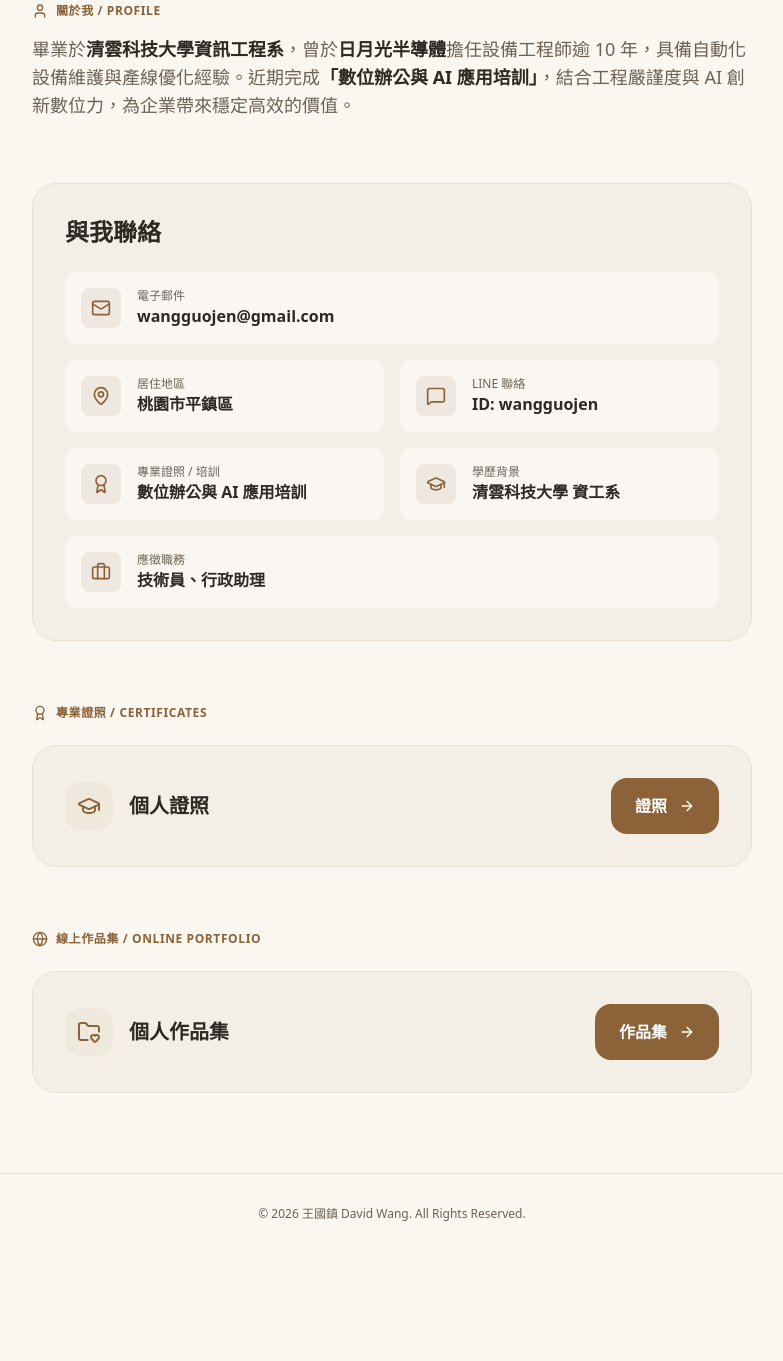
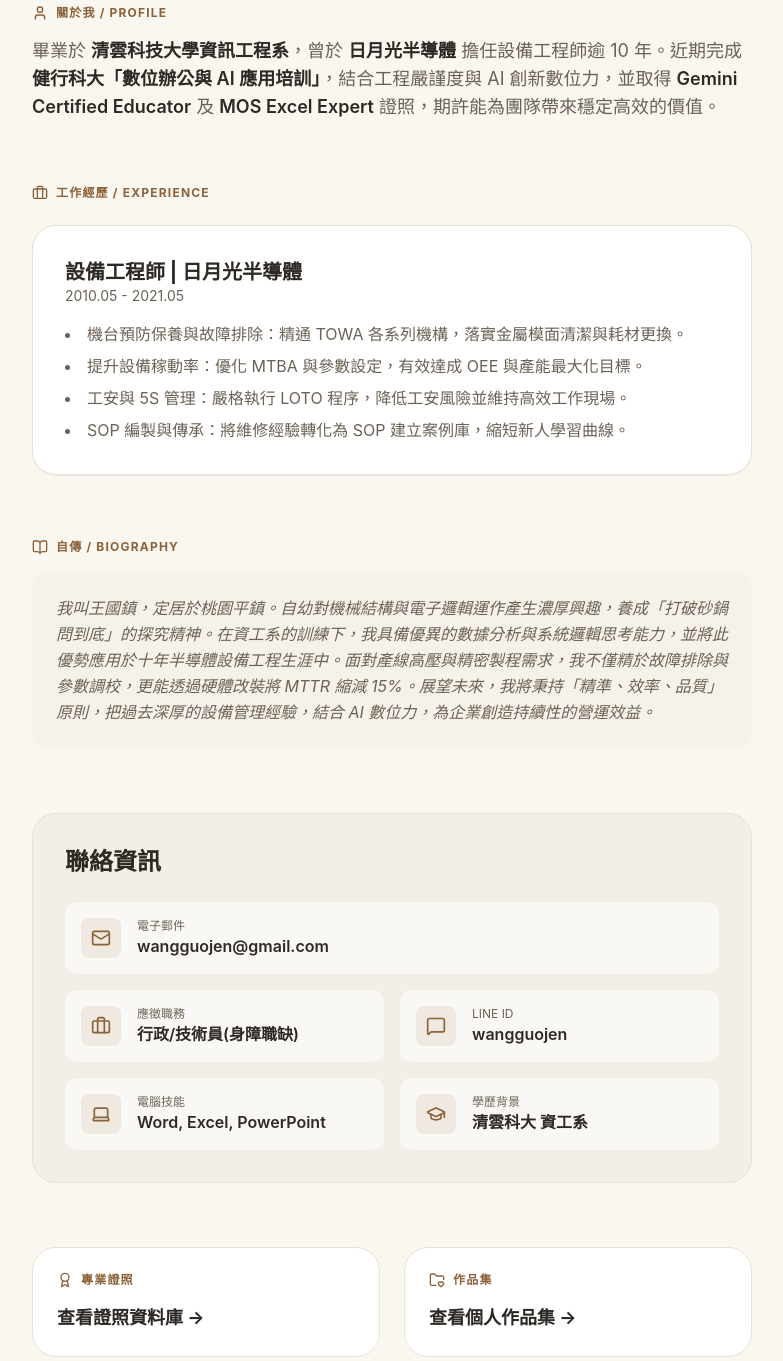
Before and after one commit to wangguojen-alt/pop, a plain HTML site: page index.html in a window 1280 px wide. Shown: the part 366-1727 px from the top of the page, without its empty margins (248-1031 px from the left). Before the commit the page ends 1620 px from the top, so only its background shows below. Drawn offline with nearby package versions, Linux system fonts and the light colour scheme.

Commit message:
Update index.html

```diff
--- a/index.html
+++ b/index.html
@@ -20,7 +20,7 @@
                         }
                     },
                     fontFamily: {
-                        sans: ['system-ui', '-apple-system', 'BlinkMacSystemFont', 'Segoe UI', 'Roboto', 'Helvetica Neue', 'Arial', 'sans-serif'],
+                        sans: ['Inter', 'system-ui', '-apple-system', 'sans-serif'],
                     }
                 }
             }
@@ -40,15 +40,15 @@
         <header class="flex flex-col gap-6">
             <div class="flex flex-col-reverse sm:flex-row justify-between items-start sm:items-center gap-6 pb-6 border-b border-[#E9E1D3]">
                 <div class="flex flex-col gap-2">
-                    <h1 class="text-3xl md:text-5xl font-extrabold tracking-tight">王國鎮</h1>
+                    <h1 class="text-4xl md:text-5xl font-extrabold tracking-tight text-brand-darkText">王國鎮</h1>
                     <p class="text-brand-accent font-semibold text-xl">David Wang</p>
-                    <div class="inline-flex items-center gap-2 mt-2 px-3 py-1 bg-brand-creamCard text-brand-accent text-xs font-semibold rounded-full w-fit border border-[#E2D8C5]">
-                        <i data-lucide="shield-check" class="w-3.5 h-3.5"></i> 設備管理 & AI 跨界專才
+                    <div class="inline-flex items-center gap-2 mt-2 px-3 py-1 bg-brand-creamCard text-brand-accent text-sm font-semibold rounded-full w-fit border border-[#E2D8C5]">
+                        <i data-lucide="shield-check" class="w-4 h-4"></i> 設備管理 & AI 跨界專才
                     </div>
                 </div>
                 <div class="relative flex-shrink-0 self-center sm:self-auto">
-                    <img src="image/AA001.jpg" id="profile-img" onerror="handleImageError(this)" class="w-28 h-28 md:w-32 md:h-32 object-cover rounded-2xl border-4 border-brand-accent/20 hover:border-brand-accent shadow-md transition duration-300 hover:scale-105" alt="王國鎮 David">
-                    <div id="avatar-fallback" class="hidden w-28 h-28 md:w-32 md:h-32 rounded-2xl bg-brand-accent flex flex-col items-center justify-center text-white text-3xl font-bold shadow-md">
+                    <img src="image/AA001.jpg" id="profile-img" onerror="handleImageError(this)" class="w-32 h-32 object-cover rounded-2xl border-4 border-brand-accent/20 shadow-md transition duration-300 hover:scale-105" alt="王國鎮 David">
+                    <div id="avatar-fallback" class="hidden w-32 h-32 rounded-2xl bg-brand-accent items-center justify-center text-white text-3xl font-bold shadow-md">
                         <span>國鎮</span>
                     </div>
                 </div>
@@ -62,49 +62,67 @@
 
         <!-- 2. 關於我 -->
         <section class="flex flex-col gap-4">
-            <h2 class="text-xs font-semibold tracking-wider uppercase text-brand-accent flex items-center gap-2">
+            <h2 class="text-xs font-bold tracking-widest uppercase text-brand-accent flex items-center gap-2">
                 <i data-lucide="user" class="w-4 h-4"></i> 關於我 / Profile
             </h2>
             <div class="text-base md:text-lg leading-relaxed text-brand-mutedText">
-                <p>畢業於<span class="text-brand-darkText font-semibold">清雲科技大學資訊工程系</span>，曾於<span class="text-brand-darkText font-semibold">日月光半導體</span>擔任設備工程師逾 10 年，具備自動化設備維護與產線優化經驗。近期完成<span class="text-brand-darkText font-semibold">「數位辦公與 AI 應用培訓」</span>，結合工程嚴謹度與 AI 創新數位力，為企業帶來穩定高效的價值。</p>
+                <p>畢業於 <span class="text-brand-darkText font-semibold">清雲科技大學資訊工程系</span>，曾於 <span class="text-brand-darkText font-semibold">日月光半導體</span> 擔任設備工程師逾 10 年。近期完成 <span class="text-brand-darkText font-semibold">健行科大「數位辦公與 AI 應用培訓」</span>，結合工程嚴謹度與 AI 創新數位力，並取得 <span class="text-brand-darkText font-semibold">Gemini Certified Educator</span> 及 <span class="text-brand-darkText font-semibold">MOS Excel Expert</span> 證照，期許能為團隊帶來穩定高效的價值。</p>
+            </div>
+        </section>
+
+        <!-- 新增: 工作經歷 -->
+        <section class="flex flex-col gap-6">
+            <h2 class="text-xs font-bold tracking-widest uppercase text-brand-accent flex items-center gap-2">
+                <i data-lucide="briefcase" class="w-4 h-4"></i> 工作經歷 / Experience
+            </h2>
+            <div class="bg-white p-6 md:p-8 rounded-3xl border border-[#E9E1D3] shadow-sm">
+                <h3 class="text-xl font-bold text-brand-darkText">設備工程師 | 日月光半導體</h3>
+                <p class="text-sm text-brand-mutedText mb-4">2010.05 - 2021.05</p>
+                <ul class="list-disc list-inside text-brand-mutedText space-y-2 text-sm md:text-base leading-relaxed">
+                    <li>機台預防保養與故障排除：精通 TOWA 各系列機構，落實金屬模面清潔與耗材更換。</li>
+                    <li>提升設備稼動率：優化 MTBA 與參數設定，有效達成 OEE 與產能最大化目標。</li>
+                    <li>工安與 5S 管理：嚴格執行 LOTO 程序，降低工安風險並維持高效工作現場。</li>
+                    <li>SOP 編製與傳承：將維修經驗轉化為 SOP 建立案例庫，縮短新人學習曲線。</li>
+                </ul>
+            </div>
+        </section>
+
+        <!-- 新增: 自傳 -->
+        <section class="flex flex-col gap-4">
+            <h2 class="text-xs font-bold tracking-widest uppercase text-brand-accent flex items-center gap-2">
+                <i data-lucide="book-open" class="w-4 h-4"></i> 自傳 / Biography
+            </h2>
+            <div class="text-base leading-relaxed text-brand-mutedText bg-brand-creamCard/50 p-6 rounded-2xl italic">
+                我叫王國鎮，定居於桃園平鎮。自幼對機械結構與電子邏輯運作產生濃厚興趣，養成「打破砂鍋問到底」的探究精神。在資工系的訓練下，我具備優異的數據分析與系統邏輯思考能力，並將此優勢應用於十年半導體設備工程生涯中。面對產線高壓與精密製程需求，我不僅精於故障排除與參數調校，更能透過硬體改裝將 MTTR 縮減 15%。展望未來，我將秉持「精準、效率、品質」原則，把過去深厚的設備管理經驗，結合 AI 數位力，為企業創造持續性的營運效益。
             </div>
         </section>
 
         <!-- 3. 聯絡資訊 -->
         <section class="bg-brand-creamCard p-8 rounded-3xl border border-[#E9E1D3] flex flex-col gap-6">
-            <h2 class="text-2xl font-bold">與我聯絡</h2>
+            <h2 class="text-2xl font-bold text-brand-darkText">聯絡資訊</h2>
             <div class="grid grid-cols-1 md:grid-cols-2 gap-4">
-                <div class="flex items-center justify-between p-4 bg-white/55 rounded-xl hover:bg-white transition duration-200 group col-span-1 md:col-span-2">
-                    <a href="mailto:wangguojen@gmail.com" class="flex items-center gap-4">
-                        <div class="w-10 h-10 rounded-lg bg-brand-accent/10 flex items-center justify-center text-brand-accent"><i data-lucide="mail" class="w-5 h-5"></i></div>
-                        <div><span class="text-xs text-brand-mutedText block">電子郵件</span><span class="text-base font-semibold text-brand-darkText">wangguojen@gmail.com</span></div>
-                    </a>
-                </div>
-                <div class="flex items-center gap-4 p-4 bg-white/55 rounded-xl"><div class="w-10 h-10 rounded-lg bg-brand-accent/10 flex items-center justify-center text-brand-accent"><i data-lucide="map-pin" class="w-5 h-5"></i></div><div><span class="text-xs text-brand-mutedText block">居住地區</span><span class="text-base font-semibold text-brand-darkText">桃園市平鎮區</span></div></div>
-                <a href="https://line.me/ti/p/~wangguojen" target="_blank" class="flex items-center gap-4 p-4 bg-white/55 rounded-xl hover:bg-white transition duration-200"><div class="w-10 h-10 rounded-lg bg-brand-accent/10 flex items-center justify-center text-brand-accent"><i data-lucide="message-square" class="w-5 h-5"></i></div><div><span class="text-xs text-brand-mutedText block">LINE 聯絡</span><span class="text-base font-semibold text-brand-darkText">ID: wangguojen</span></div></a>
-                <div class="flex items-center gap-4 p-4 bg-white/55 rounded-xl"><div class="w-10 h-10 rounded-lg bg-brand-accent/10 flex items-center justify-center text-brand-accent"><i data-lucide="award" class="w-5 h-5"></i></div><div><span class="text-xs text-brand-mutedText block">專業證照 / 培訓</span><span class="text-base font-semibold text-brand-darkText">數位辦公與 AI 應用培訓</span></div></div>
-                <div class="flex items-center gap-4 p-4 bg-white/55 rounded-xl"><div class="w-10 h-10 rounded-lg bg-brand-accent/10 flex items-center justify-center text-brand-accent"><i data-lucide="graduation-cap" class="w-5 h-5"></i></div><div><span class="text-xs text-brand-mutedText block">學歷背景</span><span class="text-base font-semibold text-brand-darkText">清雲科技大學 資工系</span></div></div>
-                <div class="flex items-center gap-4 p-4 bg-white/55 rounded-xl col-span-1 md:col-span-2"><div class="w-10 h-10 rounded-lg bg-brand-accent/10 flex items-center justify-center text-brand-accent"><i data-lucide="briefcase" class="w-5 h-5"></i></div><div><span class="text-xs text-brand-mutedText block">應徵職務</span><span class="text-base font-semibold text-brand-darkText">技術員、行政助理</span></div></div>
+                <a href="mailto:wangguojen@gmail.com" class="flex items-center gap-4 p-4 bg-white/60 rounded-xl hover:bg-white transition col-span-1 md:col-span-2">
+                    <div class="w-10 h-10 rounded-lg bg-brand-accent/10 flex items-center justify-center text-brand-accent"><i data-lucide="mail" class="w-5 h-5"></i></div>
+                    <div><span class="text-xs text-brand-mutedText block">電子郵件</span><span class="text-base font-semibold text-brand-darkText">wangguojen@gmail.com</span></div>
+                </a>
+                <div class="flex items-center gap-4 p-4 bg-white/60 rounded-xl"><div class="w-10 h-10 rounded-lg bg-brand-accent/10 flex items-center justify-center text-brand-accent"><i data-lucide="briefcase" class="w-5 h-5"></i></div><div><span class="text-xs text-brand-mutedText block">應徵職務</span><span class="text-base font-semibold text-brand-darkText">行政/技術員(身障職缺)</span></div></div>
+                <a href="https://line.me/ti/p/~wangguojen" target="_blank" class="flex items-center gap-4 p-4 bg-white/60 rounded-xl hover:bg-white transition"><div class="w-10 h-10 rounded-lg bg-brand-accent/10 flex items-center justify-center text-brand-accent"><i data-lucide="message-square" class="w-5 h-5"></i></div><div><span class="text-xs text-brand-mutedText block">LINE ID</span><span class="text-base font-semibold text-brand-darkText">wangguojen</span></div></a>
+                <div class="flex items-center gap-4 p-4 bg-white/60 rounded-xl"><div class="w-10 h-10 rounded-lg bg-brand-accent/10 flex items-center justify-center text-brand-accent"><i data-lucide="laptop" class="w-5 h-5"></i></div><div><span class="text-xs text-brand-mutedText block">電腦技能</span><span class="text-base font-semibold text-brand-darkText">Word, Excel, PowerPoint</span></div></div>
+                <div class="flex items-center gap-4 p-4 bg-white/60 rounded-xl"><div class="w-10 h-10 rounded-lg bg-brand-accent/10 flex items-center justify-center text-brand-accent"><i data-lucide="graduation-cap" class="w-5 h-5"></i></div><div><span class="text-xs text-brand-mutedText block">學歷背景</span><span class="text-base font-semibold text-brand-darkText">清雲科大 資工系</span></div></div>
             </div>
         </section>
 
-        <!-- 4. 個人證照 -->
-        <section class="flex flex-col gap-6 animate-fade-in">
-            <h2 class="text-xs font-semibold tracking-wider uppercase text-brand-accent flex items-center gap-2"><i data-lucide="award" class="w-4 h-4"></i> 專業證照 / Certificates</h2>
-            <div class="bg-[#F4EFE6] border border-[#E9E1D3] rounded-3xl p-6 md:p-8 flex flex-col md:flex-row items-center justify-between gap-6 hover:shadow-lg transition">
-                <div class="flex items-center gap-4"><div class="w-12 h-12 rounded-2xl bg-[#EFE9DD] flex items-center justify-center text-[#8C6239] shrink-0"><i data-lucide="graduation-cap" class="w-6 h-6"></i></div><h3 class="text-lg md:text-xl font-bold text-brand-darkText">個人證照</h3></div>
-                <a href="https://wangguojen-alt.github.io/WANG-USE/" target="_blank" class="w-full md:w-auto inline-flex items-center justify-center gap-3 px-6 py-4 bg-brand-accent hover:bg-[#734e2c] text-white font-bold rounded-2xl transition group"><span class="whitespace-nowrap">證照</span><i data-lucide="arrow-right" class="w-4 h-4 group-hover:translate-x-1 transition-transform"></i></a>
-            </div>
-        </section>
-
-        <!-- 5. 個人作品集 -->
-        <section class="flex flex-col gap-6 animate-fade-in">
-            <h2 class="text-xs font-semibold tracking-wider uppercase text-brand-accent flex items-center gap-2"><i data-lucide="globe" class="w-4 h-4"></i> 線上作品集 / Online Portfolio</h2>
-            <div class="bg-[#F4EFE6] border border-[#E9E1D3] rounded-3xl p-6 md:p-8 flex flex-col md:flex-row items-center justify-between gap-6 hover:shadow-lg transition">
-                <div class="flex items-center gap-4"><div class="w-12 h-12 rounded-2xl bg-[#EFE9DD] flex items-center justify-center text-[#8C6239] shrink-0"><i data-lucide="folder-heart" class="w-6 h-6"></i></div><h3 class="text-lg md:text-xl font-bold text-brand-darkText">個人作品集</h3></div>
-                <a href="https://wangguojen-alt.github.io/QQQ-XD/" target="_blank" class="w-full md:w-auto inline-flex items-center justify-center gap-3 px-6 py-4 bg-brand-accent hover:bg-[#734e2c] text-white font-bold rounded-2xl transition group"><span class="whitespace-nowrap">作品集</span><i data-lucide="arrow-right" class="w-4 h-4 group-hover:translate-x-1 transition-transform"></i></a>
-            </div>
-        </section>
+        <!-- 4. 作品集與證照 -->
+        <div class="grid grid-cols-1 md:grid-cols-2 gap-6">
+            <section class="bg-white border border-[#E9E1D3] rounded-3xl p-6 flex flex-col gap-4">
+                <h2 class="text-xs font-bold tracking-widest uppercase text-brand-accent flex items-center gap-2"><i data-lucide="award" class="w-4 h-4"></i> 專業證照</h2>
+                <a href="https://wangguojen-alt.github.io/WANG-USE/" target="_blank" class="text-lg font-bold text-brand-darkText hover:text-brand-accent transition">查看證照資料庫 →</a>
+            </section>
+            <section class="bg-white border border-[#E9E1D3] rounded-3xl p-6 flex flex-col gap-4">
+                <h2 class="text-xs font-bold tracking-widest uppercase text-brand-accent flex items-center gap-2"><i data-lucide="folder-heart" class="w-4 h-4"></i> 作品集</h2>
+                <a href="https://wangguojen-alt.github.io/QQQ-XD/" target="_blank" class="text-lg font-bold text-brand-darkText hover:text-brand-accent transition">查看個人作品集 →</a>
+            </section>
+        </div>
     </main>
 
     <footer class="text-center py-8 border-t border-[#E9E1D3] text-xs text-brand-mutedText">
@@ -115,8 +133,9 @@
         lucide.createIcons();
         function handleImageError(img) {
             img.style.display = 'none';
-            document.getElementById('avatar-fallback').classList.remove('hidden');
-            document.getElementById('avatar-fallback').classList.add('flex');
+            const fallback = document.getElementById('avatar-fallback');
+            fallback.classList.remove('hidden');
+            fallback.classList.add('flex');
         }
     </script>
 </body>
```
